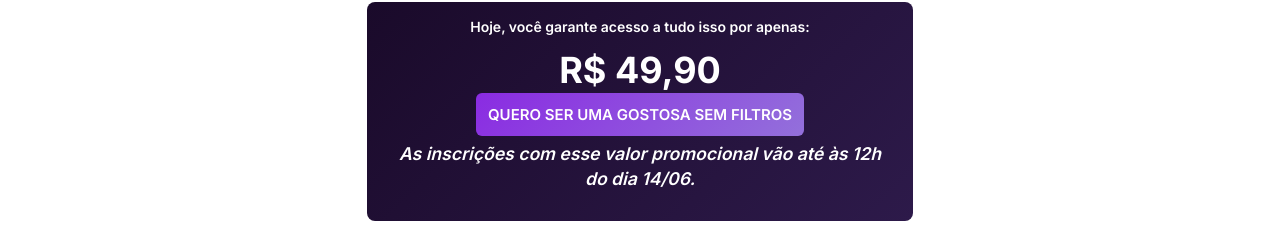
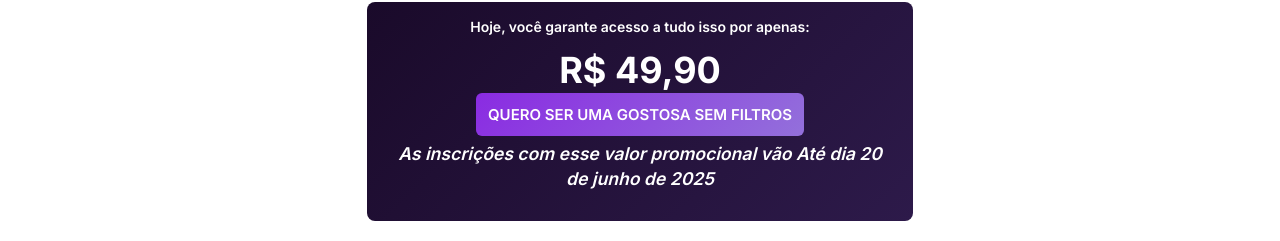
Before and after one commit to PedroVinicins/GostosasSemFitros-Programa, a website: page src/index.html in a window 1280 px wide. Shown: the part 7414-7655 px from the top of the page. Drawn offline with nearby package versions, Linux system fonts and the light colour scheme.

Commit message:
GostosasSemFiltros

```diff
--- a/src/index.html
+++ b/src/index.html
@@ -204,7 +204,7 @@
         <p>Hoje, você garante acesso a tudo isso por apenas:</p>
         <p class="price">R$ 49,90</p>
      <a href="https://sun.eduzz.com/qqvvbier?currency=BRL" class="cta-button-pricing">QUERO SER UMA GOSTOSA SEM FILTROS</a>
-        <p class="note" style="font-size: 1.1rem; color: white ; margin: 15px;">As inscrições com esse valor promocional vão até às 12h do dia 14/06.</p>
+        <p class="note" style="font-size: 1.1rem; color: white ; margin: 15px;">As inscrições com esse valor promocional vão Até dia 20 de junho de 2025</p>
       </div>
     </div>
   </section>
@@ -388,6 +388,7 @@
         <li class="cta-feature">Suporte diário no WhatsApp</li>
       </ul>
       <a href="https://sun.eduzz.com/qqvvbier?currency=BRL" class="cta-button">QUERO SER UMA GOSTOSA SEM FILTROS</a>
+<p class="note" style="font-size: 1.1rem; color: white ; margin: 15px;">As inscrições com esse valor promocional vão Até dia 20 de junho de 2025</p>
       <p class="guarantee-text">Garantia de 7 dias - Se não gostar, devolvemos seu dinheiro!</p>
     </div>
   </section>
```
